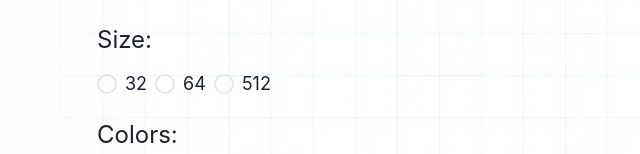
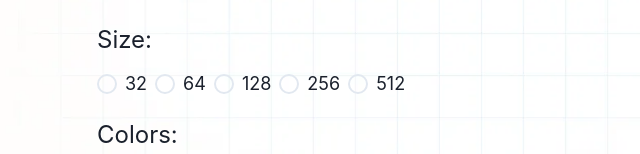
Before and after one commit to alimukhtar53/swatchr, a React (Vite) app: page / in a window 1280 px wide. Shown: the part 490-644 px from the top of the page, without its empty margins (319-959 px from the left). Built offline with nearby package versions, Linux system fonts and the light colour scheme.

Commit message:
Added more values in size component

```diff
--- a/src/components/Size.tsx
+++ b/src/components/Size.tsx
@@ -1,10 +1,11 @@
-import { Box, Radio, RadioGroup, Stack, Text } from "@chakra-ui/react";
+import { Radio, RadioGroup, Stack, Text } from "@chakra-ui/react";
 
 interface Props {
   onSizeSelect: (e: React.MouseEvent<HTMLDivElement, MouseEvent>) => void;
 }
 
 const Size = ({ onSizeSelect }: Props) => {
+  const size = "lg";
   return (
     <div>
       <Text textAlign={"left"} fontSize={"2xl"} pb={3}>
@@ -12,13 +13,19 @@ const Size = ({ onSizeSelect }: Props) => {
       </Text>
       <RadioGroup>
         <Stack direction="row" gap={2} onClick={onSizeSelect}>
-          <Radio value="32" size={"lg"}>
+          <Radio value="32" size={size}>
             32
           </Radio>
-          <Radio value="64" size={"lg"}>
+          <Radio value="64" size={size}>
             64
           </Radio>
-          <Radio value="512" size={"lg"}>
+          <Radio value="128" size={size}>
+            128
+          </Radio>
+          <Radio value="256" size={size}>
+            256
+          </Radio>
+          <Radio value="512" size={size}>
             512
           </Radio>
         </Stack>
```
